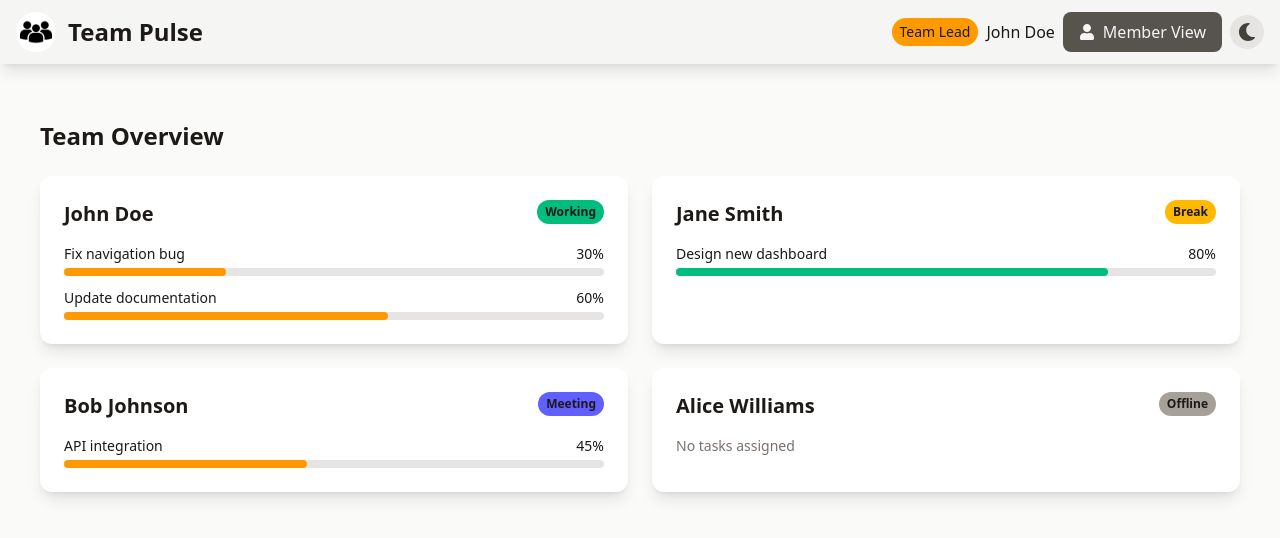
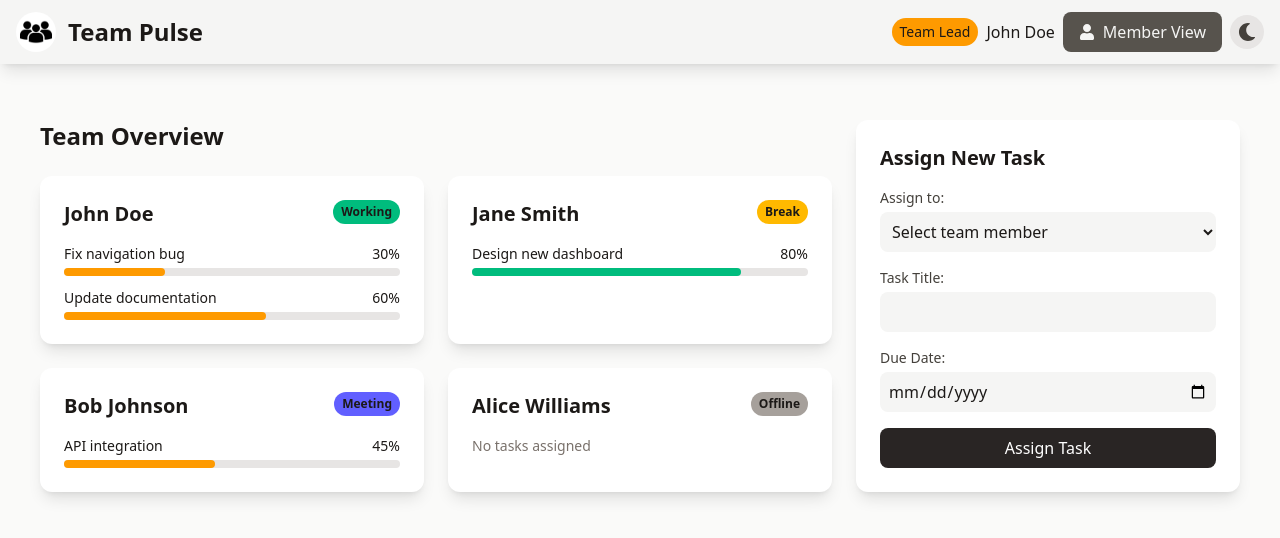
Before and after one commit to AnshuGu-Intern/Team-Pulse-Dashboard, a React (Vite) app: page / in a window 1280 px wide. Both pictures are taken after a click on the button "Lead View". Shown: the top 538 px of the page. Built offline with nearby package versions, Linux system fonts and the light colour scheme.

Commit message:
feat: add task assignment form to lead view

```diff
--- /dev/null
+++ b/src/components/TaskForm.jsx
@@ -0,0 +1,125 @@
+import React, { useState } from "react";
+import { useSelector } from "react-redux";
+
+const TaskForm = ({ onSubmit }) => {
+  const [taskData, setTaskData] = useState({
+    memberId: "",
+    title: "",
+    dueDate: "",
+  });
+
+  const members = useSelector((state) => state.members);
+  const darkMode = useSelector((state) => state.ui.darkMode);
+
+  const handleChange = (e) => {
+    const { name, value } = e.target;
+    setTaskData((prev) => ({
+      ...prev,
+      [name]: value,
+    }));
+  };
+
+  const handleSubmit = (e) => {
+    e.preventDefault();
+    if (taskData.memberId && taskData.title && taskData.dueDate) {
+      onSubmit({
+        ...taskData,
+        memberId: Number(taskData.memberId),
+      });
+      setTaskData({
+        memberId: "",
+        title: "",
+        dueDate: "",
+      });
+    }
+  };
+
+  return (
+    <form onSubmit={handleSubmit} className="space-y-4">
+      <div>
+        <label
+          className={`block text-sm font-medium mb-1 ${
+            darkMode ? "text-stone-300" : "text-stone-700"
+          }`}
+        >
+          Assign to:
+        </label>
+        <select
+          name="memberId"
+          value={taskData.memberId}
+          onChange={handleChange}
+          className={`w-full p-2 rounded-lg ${
+            darkMode
+              ? "bg-stone-600 text-stone-100"
+              : "bg-stone-100 text-stone-900"
+          }`}
+          required
+        >
+          <option value="">Select team member</option>
+          {members.map((member) => (
+            <option key={member.id} value={member.id}>
+              {member.name}
+            </option>
+          ))}
+        </select>
+      </div>
+
+      <div>
+        <label
+          className={`block text-sm font-medium mb-1 ${
+            darkMode ? "text-stone-300" : "text-stone-700"
+          }`}
+        >
+          Task Title:
+        </label>
+        <input
+          type="text"
+          name="title"
+          value={taskData.title}
+          onChange={handleChange}
+          className={`w-full p-2 rounded-lg ${
+            darkMode
+              ? "bg-stone-600 text-stone-100"
+              : "bg-stone-100 text-stone-900"
+          }`}
+          required
+        />
+      </div>
+
+      <div>
+        <label
+          className={`block text-sm font-medium mb-1 ${
+            darkMode ? "text-stone-300" : "text-stone-700"
+          }`}
+        >
+          Due Date:
+        </label>
+        <input
+          type="date"
+          name="dueDate"
+          value={taskData.dueDate}
+          onChange={handleChange}
+          className={`w-full p-2 rounded-lg ${
+            darkMode
+              ? "bg-stone-600 text-stone-100"
+              : "bg-stone-100 text-stone-900"
+          }`}
+          required
+        />
+      </div>
+
+      <button
+        type="submit"
+        className={`w-full py-2 rounded-lg font-medium ${
+          darkMode
+            ? "bg-amber-500 text-stone-900 hover:bg-amber-400"
+            : "bg-stone-800 text-white hover:bg-stone-700"
+        }`}
+      >
+        Assign Task
+      </button>
+    </form>
+  );
+};
+
+export default TaskForm;
--- a/src/pages/dashboard/TeamLeadView.jsx
+++ b/src/pages/dashboard/TeamLeadView.jsx
@@ -1,14 +1,24 @@
 import React from "react";
-import { useSelector } from "react-redux";
+import { useDispatch, useSelector } from "react-redux";
+import { addTask } from "../../store/slices/tasksSlice";
 import StatusBadge from "../../components/StatusBadge";
+import TaskForm from "../../components/TaskForm";
 
 const TeamLeadView = () => {
+  const dispatch = useDispatch();
+
   const members = useSelector((state) => state.members);
   const tasks = useSelector((state) => state.tasks);
   const darkMode = useSelector((state) => state.ui.darkMode);
 
+  const handleTaskSubmit = (taskData) => {
+    dispatch(addTask(taskData));
+  };
+
   return (
     <div className="p-6">
+      <div className="grid grid-cols-1 lg:grid-cols-3 gap-6">
+        <div className="lg:col-span-2">
           <h2 className="text-2xl font-bold mb-6">Team Overview</h2>
           <div className="grid grid-cols-1 md:grid-cols-2 gap-6">
             {members.map((member) => {
@@ -66,6 +76,16 @@ const TeamLeadView = () => {
             })}
           </div>
         </div>
+        <div
+          className={`p-6 rounded-xl shadow-lg sticky top-6 ${
+            darkMode ? "bg-stone-700" : "bg-white"
+          }`}
+        >
+          <h2 className="text-xl font-bold mb-4">Assign New Task</h2>
+          <TaskForm onSubmit={handleTaskSubmit} />
+        </div>
+      </div>
+    </div>
   );
 };
 
```
Lines whose indentation alone changed are shown as unchanged.
